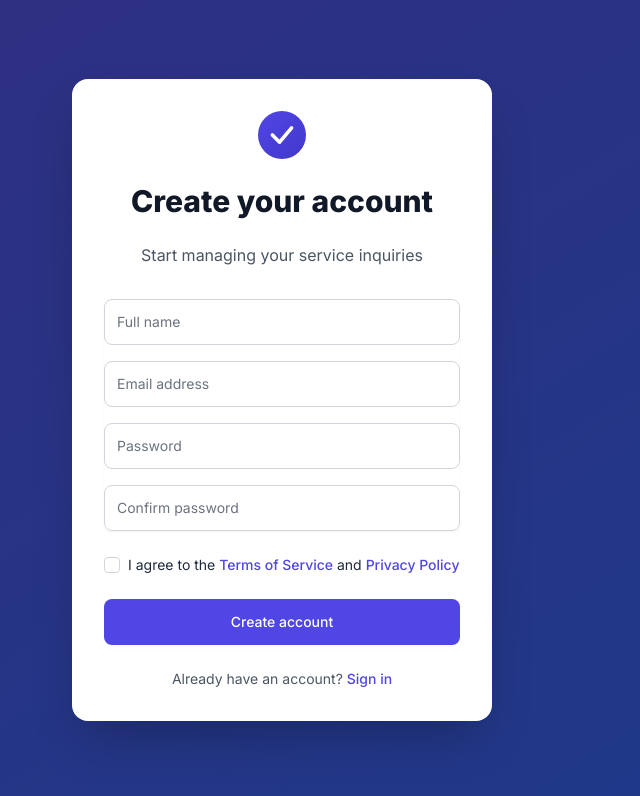
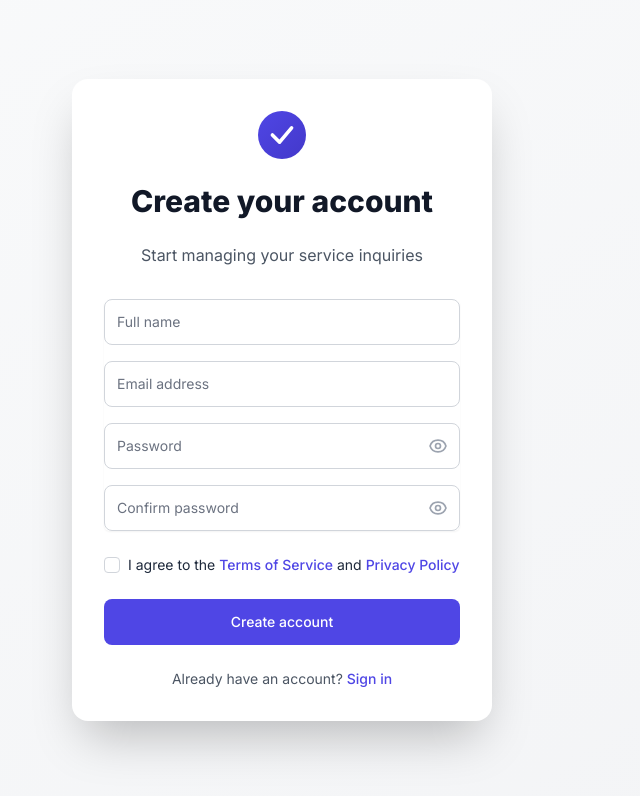
Before and after one commit to kkgkrishna/service_app, a Next.js app: page /signup in a window 1280 px wide. Shown: the top 796 px of the page, without its empty margins (358-998 px from the left). Built offline with nearby package versions, Linux system fonts and the light colour scheme.

Commit message:
feat: Improve password field UX with toggle visibility and fix focus styles

```diff
--- a/src/app/login/page.tsx
+++ b/src/app/login/page.tsx
@@ -10,6 +10,7 @@ export default function LoginPage() {
   const router = useRouter();
   const searchParams = useSearchParams();
   const [isLoading, setIsLoading] = useState(false);
+  const [showPassword, setShowPassword] = useState(false);
   const [formData, setFormData] = useState({
     email: "",
     password: "",
@@ -99,26 +100,72 @@ export default function LoginPage() {
               value={formData.email}
               onChange={handleChange}
               disabled={isLoading}
-              className="appearance-none relative block w-full px-3 py-3 border border-gray-300 placeholder-gray-500 text-gray-900 rounded-lg focus:outline-none focus:ring-2 focus:ring-indigo-500 focus:border-indigo-500 focus:z-10 sm:text-sm disabled:bg-gray-100 disabled:cursor-not-allowed"
+              className="appearance-none relative block w-full px-3 py-3 border border-gray-300 dark:border-gray-600 placeholder-gray-500 dark:placeholder-gray-400 text-gray-900 dark:text-white bg-white dark:bg-gray-700 rounded-lg focus:outline-none focus:ring-2 focus:ring-indigo-500 focus:border-indigo-500 focus:z-10 sm:text-sm disabled:bg-gray-100 dark:disabled:bg-gray-600 disabled:cursor-not-allowed"
               placeholder="Email address"
             />
           </div>
-          <div>
+          <div className="relative">
             <label htmlFor="password" className="sr-only">
               Password
             </label>
             <input
               id="password"
               name="password"
-              type="password"
+              type={showPassword ? "text" : "password"}
               autoComplete="current-password"
               required
               value={formData.password}
               onChange={handleChange}
               disabled={isLoading}
-              className="appearance-none relative block w-full px-3 py-3 border border-gray-300 placeholder-gray-500 text-gray-900 rounded-lg focus:outline-none focus:ring-2 focus:ring-indigo-500 focus:border-indigo-500 focus:z-10 sm:text-sm disabled:bg-gray-100 disabled:cursor-not-allowed"
+              className="appearance-none block w-full px-3 py-3 border border-gray-300 dark:border-gray-600 placeholder-gray-500 dark:placeholder-gray-400 text-gray-900 dark:text-white bg-white dark:bg-gray-700 rounded-lg focus:outline-none focus:ring-2 focus:ring-indigo-500 focus:border-indigo-500 sm:text-sm disabled:bg-gray-100 dark:disabled:bg-gray-600 disabled:cursor-not-allowed pr-10"
               placeholder="Password"
             />
+            <button
+              type="button"
+              className="absolute inset-y-0 right-0 pr-3 flex items-center z-10"
+              onClick={() => setShowPassword(!showPassword)}
+              tabIndex={-1}
+            >
+              {showPassword ? (
+                <svg
+                  className="h-5 w-5 text-gray-400 hover:text-gray-500 dark:text-gray-500 dark:hover:text-gray-400"
+                  xmlns="http://www.w3.org/2000/svg"
+                  fill="none"
+                  viewBox="0 0 24 24"
+                  stroke="currentColor"
+                  aria-hidden="true"
+                >
+                  <path
+                    strokeLinecap="round"
+                    strokeLinejoin="round"
+                    strokeWidth={2}
+                    d="M13.875 18.825A10.05 10.05 0 0112 19c-4.478 0-8.268-2.943-9.543-7a9.97 9.97 0 011.563-3.029m5.858.908a3 3 0 114.243 4.243M9.878 9.878l4.242 4.242M9.88 9.88l-3.29-3.29m7.532 7.532l3.29 3.29M3 3l3.59 3.59m0 0A9.953 9.953 0 0112 5c4.478 0 8.268 2.943 9.543 7a10.025 10.025 0 01-4.132 5.411m0 0L21 21"
+                  />
+                </svg>
+              ) : (
+                <svg
+                  className="h-5 w-5 text-gray-400 hover:text-gray-500 dark:text-gray-500 dark:hover:text-gray-400"
+                  xmlns="http://www.w3.org/2000/svg"
+                  fill="none"
+                  viewBox="0 0 24 24"
+                  stroke="currentColor"
+                  aria-hidden="true"
+                >
+                  <path
+                    strokeLinecap="round"
+                    strokeLinejoin="round"
+                    strokeWidth={2}
+                    d="M15 12a3 3 0 11-6 0 3 3 0 016 0z"
+                  />
+                  <path
+                    strokeLinecap="round"
+                    strokeLinejoin="round"
+                    strokeWidth={2}
+                    d="M2.458 12C3.732 7.943 7.523 5 12 5c4.478 0 8.268 2.943 9.542 7-1.274 4.057-5.064 7-9.542 7-4.477 0-8.268-2.943-9.542-7z"
+                  />
+                </svg>
+              )}
+            </button>
           </div>
         </div>
 
@@ -131,11 +178,11 @@ export default function LoginPage() {
               checked={formData.rememberMe}
               onChange={handleChange}
               disabled={isLoading}
-              className="h-4 w-4 text-indigo-600 focus:ring-indigo-500 border-gray-300 rounded disabled:cursor-not-allowed"
+              className="h-4 w-4 rounded border-gray-300 text-indigo-600 focus:ring-indigo-500 dark:border-gray-600 dark:bg-gray-700 dark:checked:bg-indigo-500 dark:focus:ring-offset-gray-800 disabled:cursor-not-allowed"
             />
             <label
               htmlFor="rememberMe"
-              className="ml-2 block text-sm text-gray-900"
+              className="ml-2 block text-sm text-gray-900 dark:text-gray-300 select-none"
             >
               Remember me
             </label>
@@ -144,7 +191,7 @@ export default function LoginPage() {
           <div className="text-sm">
             <a
               href="#"
-              className="font-medium text-indigo-600 hover:text-indigo-500"
+              className="font-medium text-indigo-600 hover:text-indigo-500 dark:text-indigo-400 dark:hover:text-indigo-300"
             >
               Forgot your password?
             </a>
@@ -155,7 +202,7 @@ export default function LoginPage() {
           <button
             type="submit"
             disabled={isLoading}
-            className="group relative w-full flex justify-center py-3 px-4 border border-transparent text-sm font-medium rounded-lg text-white bg-indigo-600 hover:bg-indigo-700 focus:outline-none focus:ring-2 focus:ring-offset-2 focus:ring-indigo-500 transition-colors disabled:opacity-50 disabled:cursor-not-allowed"
+            className="group relative w-full flex justify-center py-3 px-4 border border-transparent text-sm font-medium rounded-lg text-white bg-indigo-600 hover:bg-indigo-700 dark:bg-indigo-500 dark:hover:bg-indigo-600 focus:outline-none focus:ring-2 focus:ring-offset-2 focus:ring-indigo-500 transition-colors disabled:opacity-50 disabled:cursor-not-allowed"
           >
             {isLoading ? (
               <>
@@ -188,10 +235,12 @@ export default function LoginPage() {
         </div>
 
         <div className="text-center text-sm">
-          <span className="text-gray-600">Don't have an account?</span>{" "}
+          <span className="text-gray-600 dark:text-gray-400">
+            Don't have an account?
+          </span>{" "}
           <Link
             href="/signup"
-            className="font-medium text-indigo-600 hover:text-indigo-500"
+            className="font-medium text-indigo-600 hover:text-indigo-500 dark:text-indigo-400 dark:hover:text-indigo-300"
           >
             Sign up
           </Link>
--- a/src/app/signup/page.tsx
+++ b/src/app/signup/page.tsx
@@ -9,6 +9,8 @@ import { toast } from "react-hot-toast";
 export default function SignupPage() {
   const router = useRouter();
   const [isLoading, setIsLoading] = useState(false);
+  const [showPassword, setShowPassword] = useState(false);
+  const [showConfirmPassword, setShowConfirmPassword] = useState(false);
   const [formData, setFormData] = useState({
     name: "",
     email: "",
@@ -89,7 +91,7 @@ export default function SignupPage() {
               required
               value={formData.name}
               onChange={handleChange}
-              className="appearance-none relative block w-full px-3 py-3 border border-gray-300 placeholder-gray-500 text-gray-900 rounded-lg focus:outline-none focus:ring-2 focus:ring-indigo-500 focus:border-indigo-500 focus:z-10 sm:text-sm"
+              className="appearance-none relative block w-full px-3 py-3 border border-gray-300 dark:border-gray-600 placeholder-gray-500 dark:placeholder-gray-400 text-gray-900 dark:text-white bg-white dark:bg-gray-700 rounded-lg focus:outline-none focus:ring-2 focus:ring-indigo-500 focus:border-indigo-500 focus:z-10 sm:text-sm"
               placeholder="Full name"
             />
           </div>
@@ -105,41 +107,133 @@ export default function SignupPage() {
               required
               value={formData.email}
               onChange={handleChange}
-              className="appearance-none relative block w-full px-3 py-3 border border-gray-300 placeholder-gray-500 text-gray-900 rounded-lg focus:outline-none focus:ring-2 focus:ring-indigo-500 focus:border-indigo-500 focus:z-10 sm:text-sm"
+              className="appearance-none relative block w-full px-3 py-3 border border-gray-300 dark:border-gray-600 placeholder-gray-500 dark:placeholder-gray-400 text-gray-900 dark:text-white bg-white dark:bg-gray-700 rounded-lg focus:outline-none focus:ring-2 focus:ring-indigo-500 focus:border-indigo-500 focus:z-10 sm:text-sm"
               placeholder="Email address"
             />
           </div>
-          <div>
+          <div className="relative">
             <label htmlFor="password" className="sr-only">
               Password
             </label>
             <input
               id="password"
               name="password"
-              type="password"
+              type={showPassword ? "text" : "password"}
               autoComplete="new-password"
               required
               value={formData.password}
               onChange={handleChange}
-              className="appearance-none relative block w-full px-3 py-3 border border-gray-300 placeholder-gray-500 text-gray-900 rounded-lg focus:outline-none focus:ring-2 focus:ring-indigo-500 focus:border-indigo-500 focus:z-10 sm:text-sm"
+              className="appearance-none block w-full px-3 py-3 border border-gray-300 dark:border-gray-600 placeholder-gray-500 dark:placeholder-gray-400 text-gray-900 dark:text-white bg-white dark:bg-gray-700 rounded-lg focus:outline-none focus:ring-2 focus:ring-indigo-500 focus:border-indigo-500 sm:text-sm pr-10"
               placeholder="Password"
             />
+            <button
+              type="button"
+              className="absolute inset-y-0 right-0 pr-3 flex items-center z-10"
+              onClick={() => setShowPassword(!showPassword)}
+              tabIndex={-1}
+            >
+              {showPassword ? (
+                <svg
+                  className="h-5 w-5 text-gray-400 hover:text-gray-500 dark:text-gray-500 dark:hover:text-gray-400"
+                  xmlns="http://www.w3.org/2000/svg"
+                  fill="none"
+                  viewBox="0 0 24 24"
+                  stroke="currentColor"
+                  aria-hidden="true"
+                >
+                  <path
+                    strokeLinecap="round"
+                    strokeLinejoin="round"
+                    strokeWidth={2}
+                    d="M13.875 18.825A10.05 10.05 0 0112 19c-4.478 0-8.268-2.943-9.543-7a9.97 9.97 0 011.563-3.029m5.858.908a3 3 0 114.243 4.243M9.878 9.878l4.242 4.242M9.88 9.88l-3.29-3.29m7.532 7.532l3.29 3.29M3 3l3.59 3.59m0 0A9.953 9.953 0 0112 5c4.478 0 8.268 2.943 9.543 7a10.025 10.025 0 01-4.132 5.411m0 0L21 21"
+                  />
+                </svg>
+              ) : (
+                <svg
+                  className="h-5 w-5 text-gray-400 hover:text-gray-500 dark:text-gray-500 dark:hover:text-gray-400"
+                  xmlns="http://www.w3.org/2000/svg"
+                  fill="none"
+                  viewBox="0 0 24 24"
+                  stroke="currentColor"
+                  aria-hidden="true"
+                >
+                  <path
+                    strokeLinecap="round"
+                    strokeLinejoin="round"
+                    strokeWidth={2}
+                    d="M15 12a3 3 0 11-6 0 3 3 0 016 0z"
+                  />
+                  <path
+                    strokeLinecap="round"
+                    strokeLinejoin="round"
+                    strokeWidth={2}
+                    d="M2.458 12C3.732 7.943 7.523 5 12 5c4.478 0 8.268 2.943 9.542 7-1.274 4.057-5.064 7-9.542 7-4.477 0-8.268-2.943-9.542-7z"
+                  />
+                </svg>
+              )}
+            </button>
           </div>
-          <div>
+          <div className="relative">
             <label htmlFor="confirmPassword" className="sr-only">
               Confirm Password
             </label>
             <input
               id="confirmPassword"
               name="confirmPassword"
-              type="password"
+              type={showConfirmPassword ? "text" : "password"}
               autoComplete="new-password"
               required
               value={formData.confirmPassword}
               onChange={handleChange}
-              className="appearance-none relative block w-full px-3 py-3 border border-gray-300 placeholder-gray-500 text-gray-900 rounded-lg focus:outline-none focus:ring-2 focus:ring-indigo-500 focus:border-indigo-500 focus:z-10 sm:text-sm"
+              className="appearance-none block w-full px-3 py-3 border border-gray-300 dark:border-gray-600 placeholder-gray-500 dark:placeholder-gray-400 text-gray-900 dark:text-white bg-white dark:bg-gray-700 rounded-lg focus:outline-none focus:ring-2 focus:ring-indigo-500 focus:border-indigo-500 sm:text-sm pr-10"
               placeholder="Confirm password"
             />
+            <button
+              type="button"
+              className="absolute inset-y-0 right-0 pr-3 flex items-center z-10"
+              onClick={() => setShowConfirmPassword(!showConfirmPassword)}
+              tabIndex={-1}
+            >
+              {showConfirmPassword ? (
+                <svg
+                  className="h-5 w-5 text-gray-400 hover:text-gray-500 dark:text-gray-500 dark:hover:text-gray-400"
+                  xmlns="http://www.w3.org/2000/svg"
+                  fill="none"
+                  viewBox="0 0 24 24"
+                  stroke="currentColor"
+                  aria-hidden="true"
+                >
+                  <path
+                    strokeLinecap="round"
+                    strokeLinejoin="round"
+                    strokeWidth={2}
+                    d="M13.875 18.825A10.05 10.05 0 0112 19c-4.478 0-8.268-2.943-9.543-7a9.97 9.97 0 011.563-3.029m5.858.908a3 3 0 114.243 4.243M9.878 9.878l4.242 4.242M9.88 9.88l-3.29-3.29m7.532 7.532l3.29 3.29M3 3l3.59 3.59m0 0A9.953 9.953 0 0112 5c4.478 0 8.268 2.943 9.543 7a10.025 10.025 0 01-4.132 5.411m0 0L21 21"
+                  />
+                </svg>
+              ) : (
+                <svg
+                  className="h-5 w-5 text-gray-400 hover:text-gray-500 dark:text-gray-500 dark:hover:text-gray-400"
+                  xmlns="http://www.w3.org/2000/svg"
+                  fill="none"
+                  viewBox="0 0 24 24"
+                  stroke="currentColor"
+                  aria-hidden="true"
+                >
+                  <path
+                    strokeLinecap="round"
+                    strokeLinejoin="round"
+                    strokeWidth={2}
+                    d="M15 12a3 3 0 11-6 0 3 3 0 016 0z"
+                  />
+                  <path
+                    strokeLinecap="round"
+                    strokeLinejoin="round"
+                    strokeWidth={2}
+                    d="M2.458 12C3.732 7.943 7.523 5 12 5c4.478 0 8.268 2.943 9.542 7-1.274 4.057-5.064 7-9.542 7-4.477 0-8.268-2.943-9.542-7z"
+                  />
+                </svg>
+              )}
+            </button>
           </div>
         </div>
 
@@ -151,20 +245,23 @@ export default function SignupPage() {
             required
             checked={formData.terms}
             onChange={handleChange}
-            className="h-4 w-4 text-indigo-600 focus:ring-indigo-500 border-gray-300 rounded"
+            className="h-4 w-4 rounded border-gray-300 text-indigo-600 focus:ring-indigo-500 dark:border-gray-600 dark:bg-gray-700 dark:checked:bg-indigo-500 dark:focus:ring-offset-gray-800"
           />
-          <label htmlFor="terms" className="ml-2 block text-sm text-gray-900">
+          <label
+            htmlFor="terms"
+            className="ml-2 block text-sm text-gray-900 dark:text-gray-300 select-none"
+          >
             I agree to the{" "}
             <a
               href="#"
-              className="font-medium text-indigo-600 hover:text-indigo-500"
+              className="font-medium text-indigo-600 hover:text-indigo-500 dark:text-indigo-400 dark:hover:text-indigo-300"
             >
               Terms of Service
             </a>{" "}
             and{" "}
             <a
               href="#"
-              className="font-medium text-indigo-600 hover:text-indigo-500"
+              className="font-medium text-indigo-600 hover:text-indigo-500 dark:text-indigo-400 dark:hover:text-indigo-300"
             >
               Privacy Policy
             </a>
@@ -175,17 +272,19 @@ export default function SignupPage() {
           <button
             type="submit"
             disabled={isLoading}
-            className="group relative w-full flex justify-center py-3 px-4 border border-transparent text-sm font-medium rounded-lg text-white bg-indigo-600 hover:bg-indigo-700 focus:outline-none focus:ring-2 focus:ring-offset-2 focus:ring-indigo-500 transition-colors disabled:opacity-50 disabled:cursor-not-allowed"
+            className="group relative w-full flex justify-center py-3 px-4 border border-transparent text-sm font-medium rounded-lg text-white bg-indigo-600 hover:bg-indigo-700 dark:bg-indigo-500 dark:hover:bg-indigo-600 focus:outline-none focus:ring-2 focus:ring-offset-2 focus:ring-indigo-500 transition-colors disabled:opacity-50 disabled:cursor-not-allowed"
           >
             {isLoading ? "Creating account..." : "Create account"}
           </button>
         </div>
 
         <div className="text-center text-sm">
-          <span className="text-gray-600">Already have an account?</span>{" "}
+          <span className="text-gray-600 dark:text-gray-400">
+            Already have an account?
+          </span>{" "}
           <Link
             href="/login"
-            className="font-medium text-indigo-600 hover:text-indigo-500"
+            className="font-medium text-indigo-600 hover:text-indigo-500 dark:text-indigo-400 dark:hover:text-indigo-300"
           >
             Sign in
           </Link>
--- a/src/components/auth/AuthCard.tsx
+++ b/src/components/auth/AuthCard.tsx
@@ -9,8 +9,8 @@ interface AuthCardProps {
 
 const AuthCard: FC<AuthCardProps> = ({ children, title, subtitle }) => {
   return (
-    <div className="min-h-screen flex items-center justify-center bg-gradient-to-br from-indigo-900 to-blue-900 px-4 py-8 sm:px-6 sm:py-12">
-      <div className="w-full max-w-[420px] space-y-6 sm:space-y-8 bg-white rounded-2xl shadow-2xl p-6 sm:p-8">
+    <div className="min-h-screen flex items-center justify-center bg-gradient-to-br from-gray-50 to-gray-100 dark:from-gray-900 dark:to-gray-800 px-4 py-8 sm:px-6 sm:py-12">
+      <div className="w-full max-w-[420px] space-y-6 sm:space-y-8 bg-white dark:bg-gray-800 rounded-2xl shadow-2xl p-6 sm:p-8">
         <div className="space-y-4 sm:space-y-6">
           <div className="flex justify-center">
             <Image
@@ -22,11 +22,11 @@ const AuthCard: FC<AuthCardProps> = ({ children, title, subtitle }) => {
               priority
             />
           </div>
-          <h2 className="text-center text-2xl sm:text-3xl font-extrabold text-gray-900">
+          <h2 className="text-center text-2xl sm:text-3xl font-extrabold text-gray-900 dark:text-white">
             {title}
           </h2>
           {subtitle && (
-            <p className="text-center text-sm sm:text-base text-gray-600">
+            <p className="text-center text-sm sm:text-base text-gray-600 dark:text-gray-300">
               {subtitle}
             </p>
           )}
```
